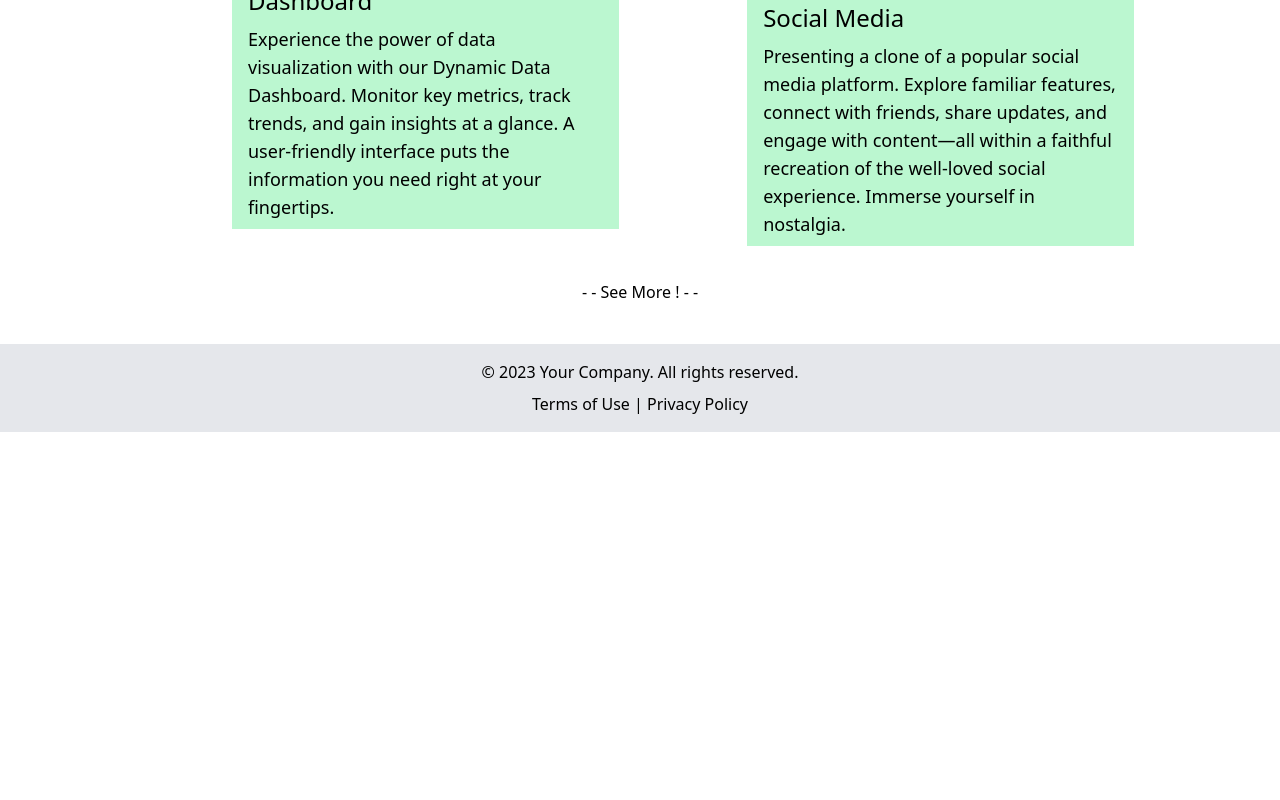
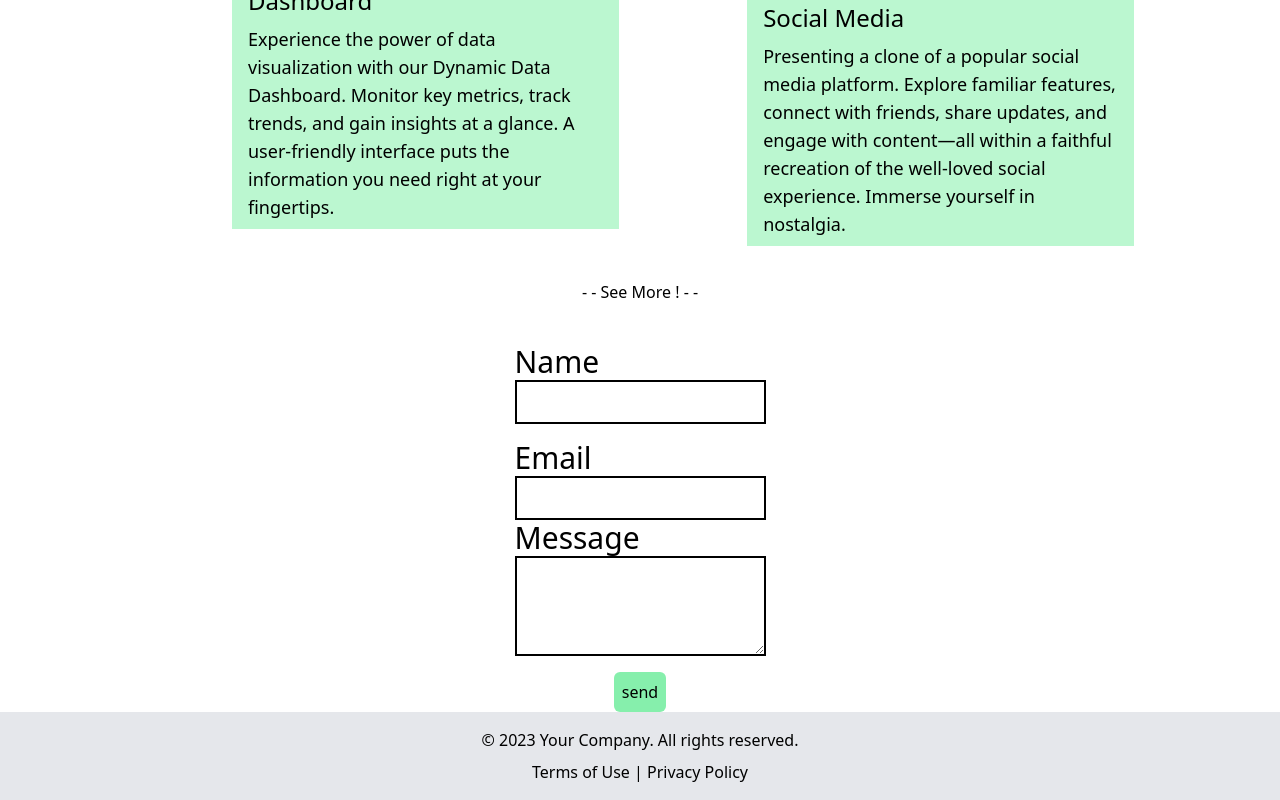
Before and after one commit to miino10/my-react-portfolio, a React (Vite) app: page /projects in a window 1280 px wide. Shown: the part 2754-3554 px from the top of the page. Before the commit the page ends 3186 px from the top, so only its background shows below. Built offline with nearby package versions, Linux system fonts and the light colour scheme.

Commit message:
send email functionality

```diff
--- a/package.json
+++ b/package.json
@@ -10,6 +10,8 @@
     "preview": "vite preview"
   },
   "dependencies": {
+    "@emailjs/browser": "^3.11.0",
+    "dotenv": "^16.3.1",
     "react": "^18.2.0",
     "react-dom": "^18.2.0",
     "react-icons": "^4.10.1",
--- a/src/App.tsx
+++ b/src/App.tsx
@@ -7,6 +7,7 @@ import Navbar from "./components/Navbar";
 import Projectscard from "./components/Projectscard";
 import Testimonials from "./components/Testimonials";
 import ProjectsPage from "./components/ProjectsPage";
+import EmailForm from "./components/EmailForm";
 
 const App = () => {
   return (
@@ -20,6 +21,7 @@ const App = () => {
       <Mystack />
       <Testimonials />
       <Projectscard />
+      <EmailForm/>
 
       <Footer />
     </Router>
--- /dev/null
+++ b/src/components/EmailForm.tsx
@@ -0,0 +1,84 @@
+import { FormEvent, useRef } from "react";
+import emailjs, { EmailJSResponseStatus } from "@emailjs/browser";
+
+const EmailForm = () => {
+  const formRef = useRef<HTMLFormElement | null>(null);
+  const sendEmail = async (e: FormEvent) => {
+    e.preventDefault();
+    if (formRef.current) {
+      try {
+        const result = await emailjs.sendForm(
+          import.meta.env.VITE_YOUR_SERVICE_ID,
+          import.meta.env.VITE_YOUR_TEMPLATE_ID,
+
+          formRef.current,
+          import.meta.env.VITE_YOUR_PUBLIC_KEY
+        );
+
+        console.log("sent");
+        console.log(result.text);
+
+        // Reset the form fields after sending
+        if (formRef.current) {
+          formRef.current.reset();
+        }
+      } catch (error: unknown) {
+        console.log((error as EmailJSResponseStatus).text);
+      }
+    }
+  };
+  return (
+    <div>
+      <form
+        ref={formRef}
+        className="flex flex-col items-center gap-4"
+        onSubmit={sendEmail}
+      >
+        <div className="flex flex-col ">
+          <label className="text-3xl" htmlFor="name">
+            Name
+          </label>
+          <input
+            type="name"
+            name="user_name"
+            id="name"
+            className="border-black border-2 p-2  w-full"
+            // onChange={(e) => setName(e.target.value)}
+          />
+        </div>
+        <div className="flex flex-col ">
+          <label className="text-3xl" htmlFor="email">
+            Email
+          </label>
+          <input
+            type="email"
+            name="user_email"
+            id="email"
+            className="border-black border-2  p-2  w-full"
+          />
+          <label className="text-3xl" htmlFor="message">
+            Message
+          </label>
+
+          <textarea
+            name="message"
+            id="message"
+            className="border-black border-2  p-2 py-6 w-full"
+          />
+        </div>
+
+        <div>
+          <button
+            type="submit"
+            value="send"
+            className="bg-green-300 p-2 rounded-md"
+          >
+            send
+          </button>
+        </div>
+      </form>
+    </div>
+  );
+};
+
+export default EmailForm;
--- a/src/components/Projectscard.tsx
+++ b/src/components/Projectscard.tsx
@@ -11,7 +11,7 @@ const Projectscard = () => {
       <div className="md:flex md:flex-wrap md:items-center md:pl-10 md:w-full xl:full lg:pl-48 xl:gap-12 ">
         <div className="flex flex-col    m-4 w-72 h-96  px-6  lg:w-2/5  xl:mb-20 ">
           <div className="w-full h-full relative ">
-            {/* <Image alt="" src="/dashboard.png" fill className="object-cover" /> */}
+
             <img src={dashboard} className="object-cover" />
           </div>
           <div className="flex flex-col gap-2 bg-green-200 py-2 px-4 ">
@@ -27,12 +27,7 @@ const Projectscard = () => {
         {/* 2 */}
         <div className="flex flex-col    m-4 w-72 h-96 px-6 lg:w-2/5 ">
           <div className="w-full h-full relative   ">
-            {/* <Image
-              alt=""
-              src="/socialmedia.png"
-              fill
-              className="object-cover"
-            /> */}
+
             <img src={socialmedia} className="object-cover" />
           </div>
           <div className="flex flex-col gap-2 bg-green-200 py-2 px-4 ">
@@ -46,17 +41,11 @@ const Projectscard = () => {
           </div>
         </div>
 
-        {/* 3 */}
 
-        {/* 4 */}
-
-        {/* 5 */}
       </div>
 
-      {/* <Link href={"Projects"} className="xl:mt-16">
-        - - See More ! - -
-      </Link> */}
-      <Link to="/Projects" className="xl:mt-16">
+
+      <Link to="/projects" className="xl:mt-16">
         - - See More ! - -
       </Link>
 
```
Also changed, not shown: 2 other files (tests, documents, lock files or other folders).
